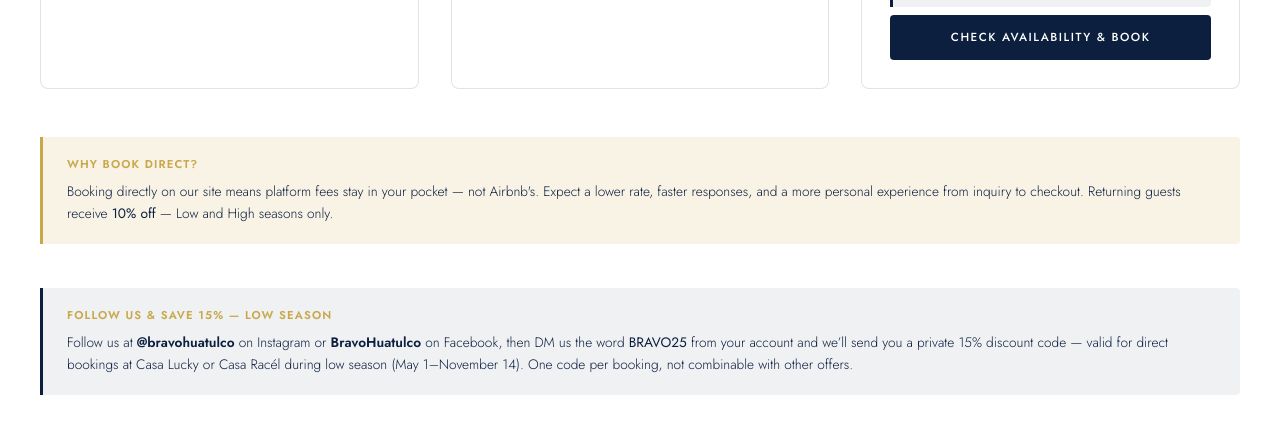
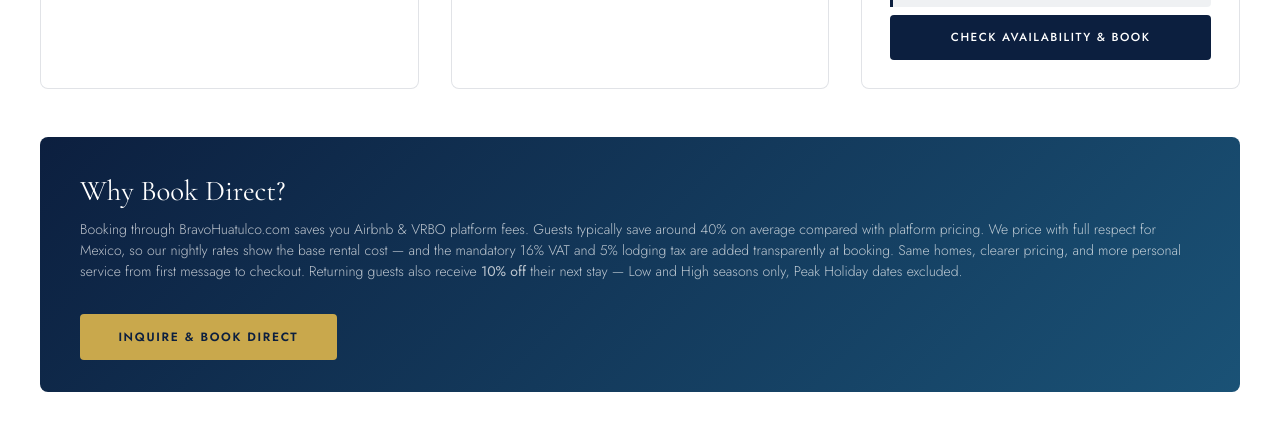
Before and after one commit to bravohuatulco/bravo-huatulco-website, a website: page index.html in a window 1280 px wide. Shown: the part 2740-3174 px from the top of the page. Drawn offline with nearby package versions, Linux system fonts and the light colour scheme; a script that the page names is missing.

Commit message:
Add files via upload

```diff
--- a/index.html
+++ b/index.html
@@ -823,10 +823,13 @@ footer{background:#07101F;padding:2.25rem 2rem;text-align:center;}
           <button class="card-btn" onclick="openRicoORModal()" data-i18n="rico_btn">Check Availability &amp; Book</button>
           </div>
       </div>
-      <div class="disc-box" style="grid-column:1 / -1;margin-top:1rem">
-        <div class="disc-head" data-i18n="disc_h">Why Book Direct?</div>
-        <div class="disc-txt" data-i18n="disc_d">Booking directly on our site means platform fees stay in your pocket. Guests typically save around 40% on average versus major booking platforms. You also get clearer pricing, faster responses, and more personal support before you arrive. Returning guests receive <strong>10% off</strong> — Low and High seasons only.</div>
-      </div>
+      <div class="direct-strip" style="grid-column:1 / -1;margin-top:1rem">
+      <div class="direct-text">
+        <div class="direct-head" data-i18n="direct_h">Why Book Direct?</div>
+        <div class="direct-desc" data-i18n="direct_d">Booking through BravoHuatulco.com saves you Airbnb & VRBO platform fees. Guests typically save around 40% on average compared with platform pricing. We price with full respect for Mexico, so our nightly rates show the base rental cost — and the mandatory 16% VAT and 5% lodging tax are added transparently at booking. Same homes, clearer pricing, and more personal service from first message to checkout. Returning guests also receive <strong>10% off</strong> their next stay — Low and High seasons only, Peak Holiday dates excluded.</div>
+      </div>
+      <a class="btn-gold" onclick="goTo('contact')" data-i18n="direct_btn">Inquire & Book Direct</a>
+    </div>
       <div class="disc-box" id="followPromo" style="grid-column:1 / -1;margin-top:.75rem;border-left-color:var(--navy);background:rgba(27,58,92,.07);scroll-margin-top:90px;">
         <div class="disc-head" data-i18n="promo_h">Follow Us &amp; Save 15% — Low Season</div>
         <div class="disc-txt" data-i18n="promo_d">Follow us at <a href="https://www.instagram.com/bravohuatulco" target="_blank" rel="noopener" style="color:var(--navy);font-weight:600;">@bravohuatulco</a> on Instagram or <a href="https://www.facebook.com/share/18WuBmd7Aq/" target="_blank" rel="noopener" style="color:var(--navy);font-weight:600;">BravoHuatulco</a> on Facebook, then DM us the word <strong>BRAVO25</strong> from your account and we'll send you a private 15% discount code — valid for direct bookings at Casa Lucky or Casa Racél during low season (May 1–November 14). One code per booking, not combinable with other offers.</div>
@@ -1309,13 +1312,7 @@ footer{background:#07101F;padding:2.25rem 2rem;text-align:center;}
       </div>
     </div>
     <p style="font-size:.79rem;color:var(--muted);margin-bottom:2rem;font-style:italic" data-i18n="cancel_note">Travel insurance, the damage protection waiver, and any administrative fees are non-refundable. All guests are strongly encouraged to purchase independent travel insurance.</p>
-    <div class="direct-strip">
-      <div class="direct-text">
-        <div class="direct-head" data-i18n="direct_h">Why Book Direct?</div>
-        <div class="direct-desc" data-i18n="direct_d">Booking through BravoHuatulco.com saves you Airbnb & VRBO platform fees. Guests typically save around 40% on average compared with platform pricing. We price with full respect for Mexico, so our nightly rates show the base rental cost — and the mandatory 16% VAT and 5% lodging tax are added transparently at booking. Same homes, clearer pricing, and more personal service from first message to checkout. Returning guests also receive <strong>10% off</strong> their next stay — Low and High seasons only, Peak Holiday dates excluded.</div>
-      </div>
-      <a class="btn-gold" onclick="goTo('contact')" data-i18n="direct_btn">Inquire & Book Direct</a>
-    </div>
+
   </div>
 </section>
 
```
